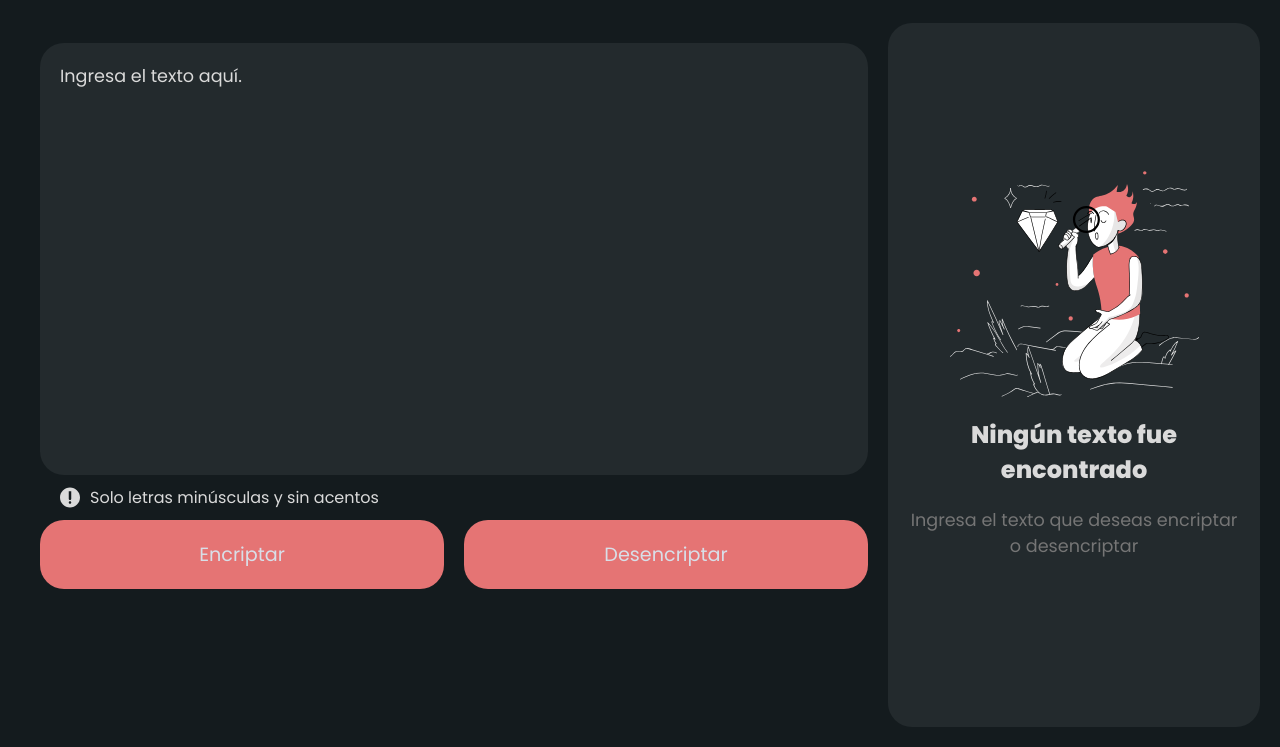
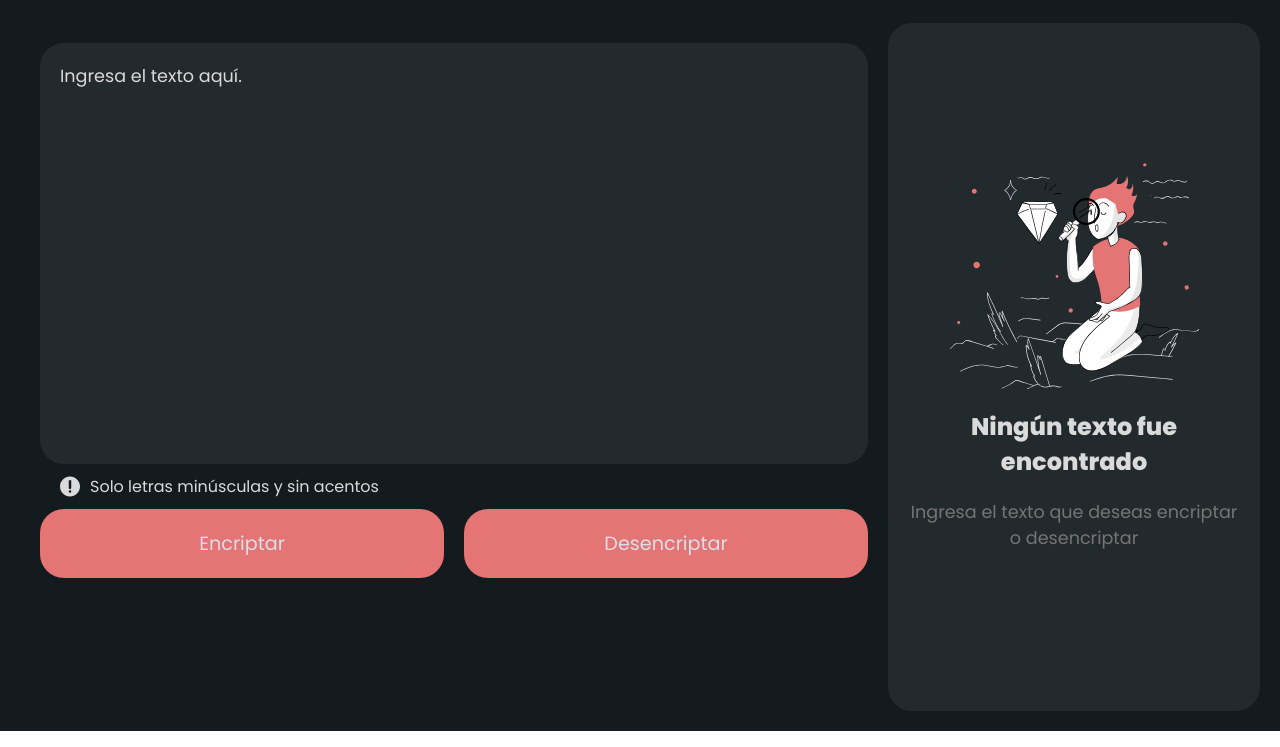
Before and after one commit to tteemmaj/encriptador-alura, a plain HTML site: page index.html in a window 1280 px wide. Shown: the part 57-804 px from the top of the page. Drawn offline with Linux system fonts and the light colour scheme.

Commit message:
version final

```diff
--- a/styles.css
+++ b/styles.css
@@ -25,10 +25,9 @@ nav{
 
 main{
   width: 100;
-    height: 93vh;
+  height: 91vh;
   background-color: var(--background);
   display: flex;
-
   padding: 20px;
   box-sizing: border-box;
 }
@@ -54,7 +53,6 @@ main{
   border-radius: 24px;
   color: var(--text);
   gap: 20px;
-
 }
 
 .div-derecho > img {
```
Also changed, not shown: app.js (indentation only). Lines whose indentation alone changed are shown as unchanged.
